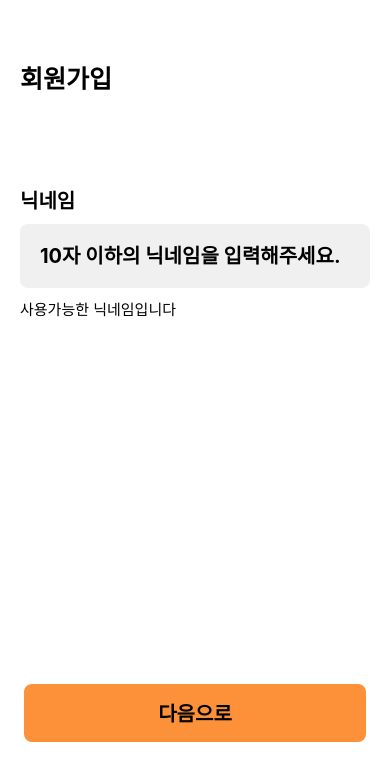
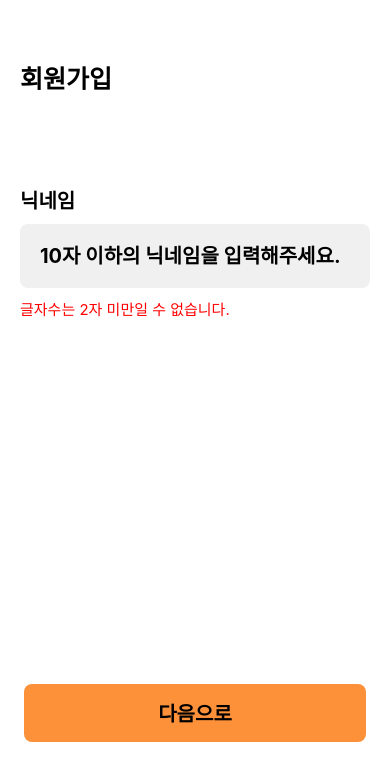
Before and after one commit to NoPaymentCoding/mangopot_frontend, a React Native app: screen /Nickname in a window 390 px wide. Shown: the top 780 px of the page. Built offline with nearby package versions, Linux system fonts and the light colour scheme.

Commit message:
feat : (user) nickname validation check

```diff
--- a/src/screens/users/NicknameScreen.tsx
+++ b/src/screens/users/NicknameScreen.tsx
@@ -1,5 +1,5 @@
 //react libraries import
-import React from 'react';
+import React, {useCallback, useEffect, useState} from 'react';
 import {
   View,
   Text,
@@ -16,6 +16,7 @@ import {UserStackParamList} from '../../types/stacks/StackTypes';
 
 //stack 관련 import
 import {StackScreenProps} from '@react-navigation/stack';
+import userService from '../../services/userService';
 
 export type NicknameScreenProps = StackScreenProps<
   UserStackParamList,
@@ -23,6 +24,27 @@ export type NicknameScreenProps = StackScreenProps<
 >;
 
 export default function NicknameScreen({navigation}: NicknameScreenProps) {
+  //입력받을 닉네임
+  const [nickname, setNickname] = useState<String>('');
+
+  //오류메세지
+  const [validationMsg, setValidationMsg] = useState<String>('');
+
+  //유효성 검사
+  const [isValidate, setIsValidate] = useState<boolean>(false);
+
+  useEffect(() => {
+    if (nickname.length > 10) {
+      setIsValidate(false);
+      setValidationMsg('글자수는 10자를 초과할 수 없습니다.');
+    } else if (nickname.length < 3) {
+      setIsValidate(false);
+      setValidationMsg('글자수는 2자 미만일 수 없습니다.');
+    } else {
+      setIsValidate(true);
+    }
+  }, [nickname]);
+
   return (
     <View style={styles.container}>
       <View style={styles.topArea}>
@@ -40,12 +62,17 @@ export default function NicknameScreen({navigation}: NicknameScreenProps) {
             <TextInput
               style={customStyles.textBoxArea}
               placeholder={'10자 이하의 닉네임을 입력해주세요.'}
+              onChangeText={nickname => setNickname(nickname)}
             />
           </View>
           <View style={customStyles.validationTxtArea}>
-            <Text style={customStyles.validationTxt}>
-              {'사용가능한 닉네임입니다'}
-            </Text>
+            {isValidate ? (
+              <Text style={customStyles.validateTxt}>
+                {'사용가능한 닉네임입니다.'}
+              </Text>
+            ) : (
+              <Text style={customStyles.notValidateTxt}>{validationMsg}</Text>
+            )}
           </View>
         </View>
       </View>
@@ -77,8 +104,13 @@ const customStyles = StyleSheet.create({
     paddingTop: 10,
     paddingBottom: 10,
   },
-  validationTxt: {
+  notValidateTxt: {
     fontSize: 15,
+    color: 'red',
+  },
+  validateTxt: {
+    fontSize: 15,
+    color: 'gray',
     // paddingTop: 10,
   },
   textBoxArea: {
```
